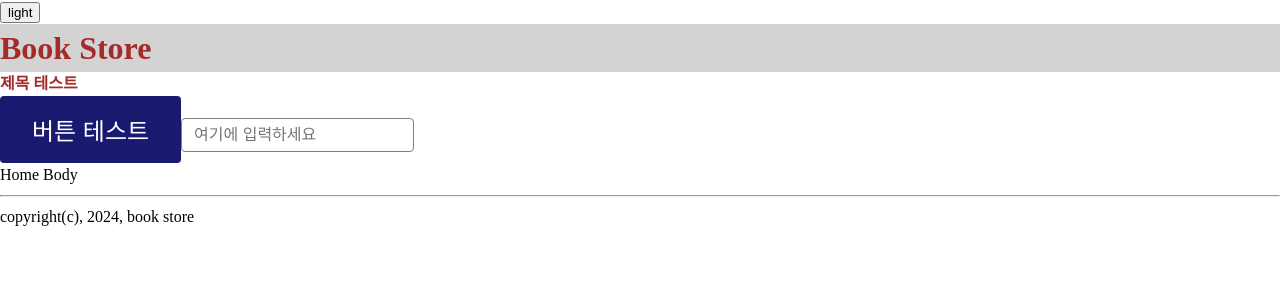
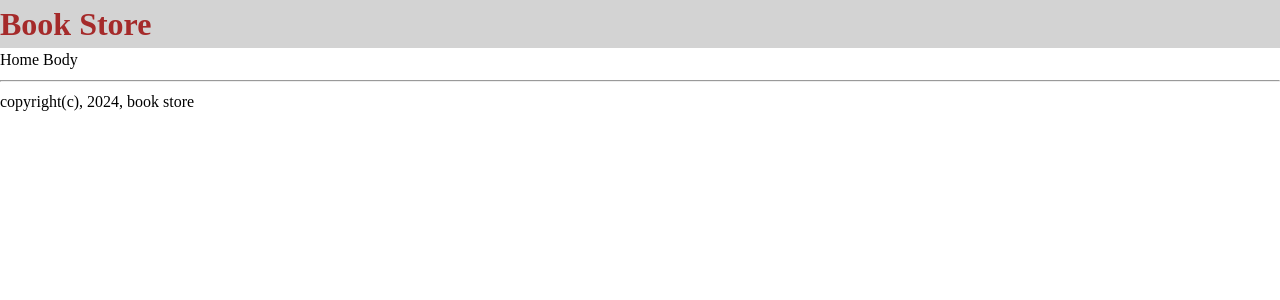
Before and after one commit to choongnyeong6215/book-store-client, a React (Create React App) app: page / in a window 1280 px wide. Shown: the top 300 px of the page. Built offline with nearby package versions, Linux system fonts and the light colour scheme.

Commit message:
Clean up components

```diff
--- a/src/App.tsx
+++ b/src/App.tsx
@@ -1,13 +1,11 @@
 import Layout from "./components/layout/Layout";
 import Home from "./pages/Home";
-import ThemeSwitcher from "./components/header/ThemeSwitcher";
 import { BookStoreThemeProvider } from "./context/themeContext";
 
 const App = () => {
   return (
     <>
       <BookStoreThemeProvider>
-        <ThemeSwitcher />
         <Layout>
           <Home />
         </Layout>
--- a/src/pages/Home.tsx
+++ b/src/pages/Home.tsx
@@ -1,17 +1,6 @@
-import Button from "../components/common/Button";
-import InputText from "../components/common/InputText";
-import Title from "../components/common/Title";
-
 const Home = () => {
   return (
     <>
-      <Title size="small" color="secondary">
-        제목 테스트
-      </Title>
-      <Button size="large" schema="primary">
-        버튼 테스트
-      </Button>
-      <InputText placeholder="여기에 입력하세요" />
       <div>Home Body</div>
     </>
   );
```
